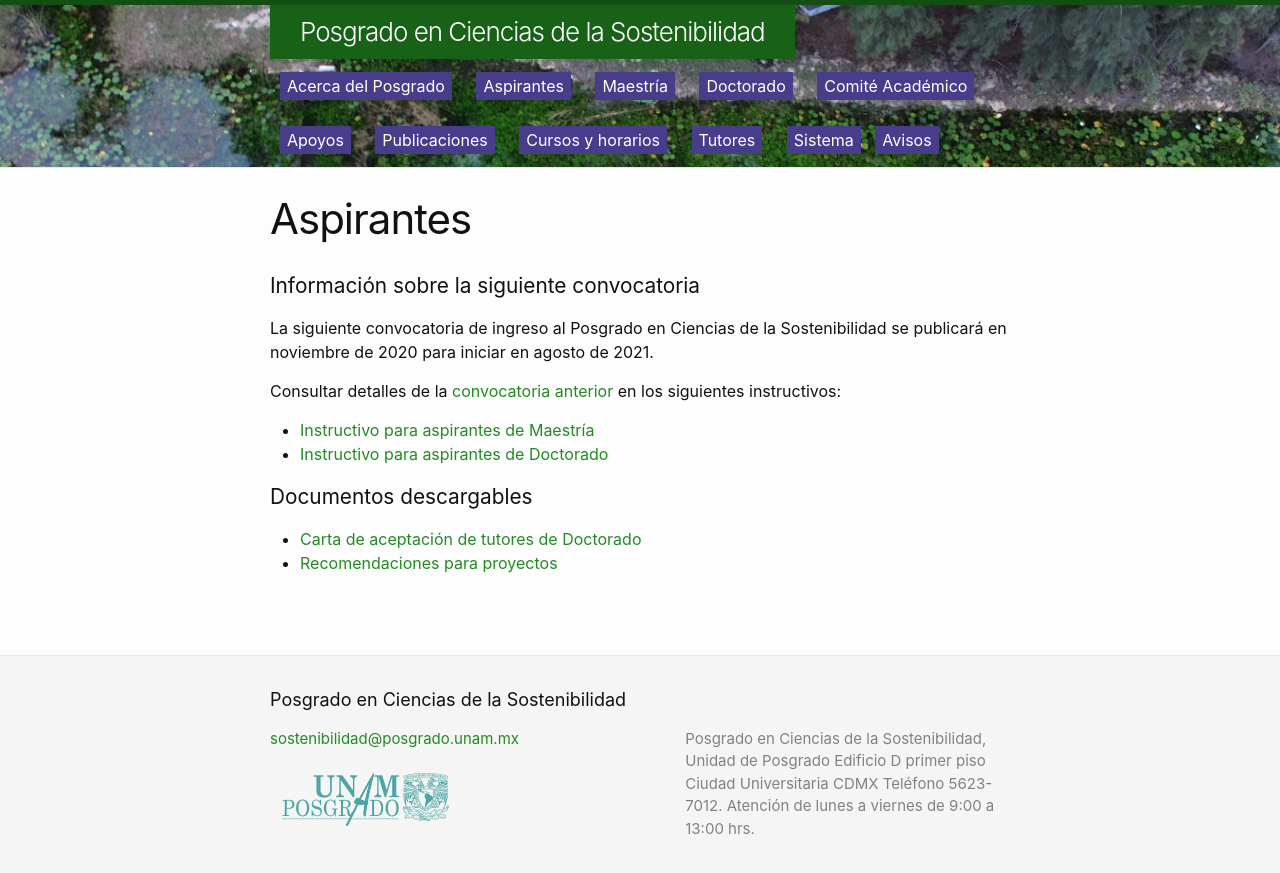
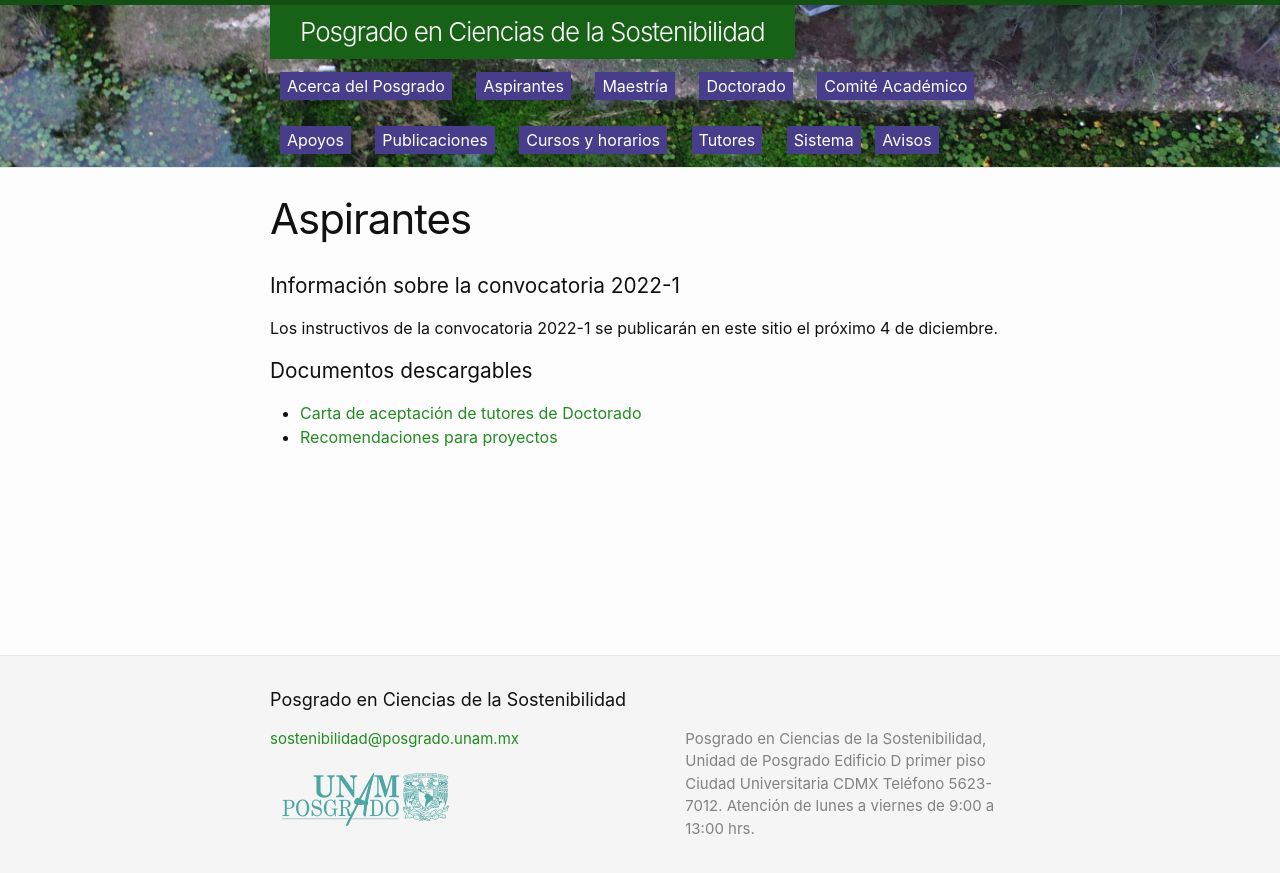
Before and after one commit to pcs-unam/pcs-unam.github.io, a Jekyll site: the page built from 01_aspirantes.md, in a window 1280 px wide. Shown: the top 873 px of the page. Built offline with Jekyll 4.4.1, drawn with Linux system fonts in a browser that asks for light colours.

Commit message:
Aviso sobre la publicación de instructivos

```diff
--- a/01_aspirantes.md
+++ b/01_aspirantes.md
@@ -6,14 +6,9 @@ pleca: /assets/plecas/p20.jpg
 menu: true
 ---
 
-## Información sobre la siguiente convocatoria
+## Información sobre la convocatoria 2022-1
 
-La siguiente convocatoria de ingreso al Posgrado en Ciencias de la Sostenibilidad se publicará en noviembre de 2020 para iniciar en agosto de 2021.
-
-Consultar detalles de la [convocatoria anterior](/assets/docs/convocatoria2021-1.pdf) en los siguientes instructivos:
-
- - [Instructivo para aspirantes de Maestría](/assets/docs/instructivo-maestria.pdf)
- - [Instructivo para aspirantes de Doctorado](/assets/docs/instructivo-doctorado.pdf)
+Los instructivos de la convocatoria 2022-1 se publicarán en este sitio el próximo 4 de diciembre.
 
 
 ## Documentos descargables
```
